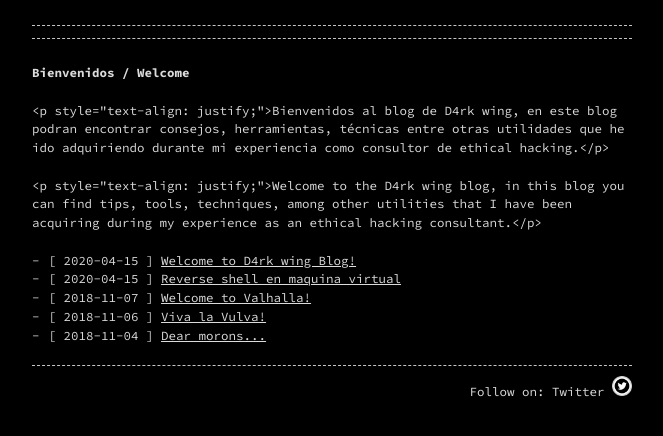
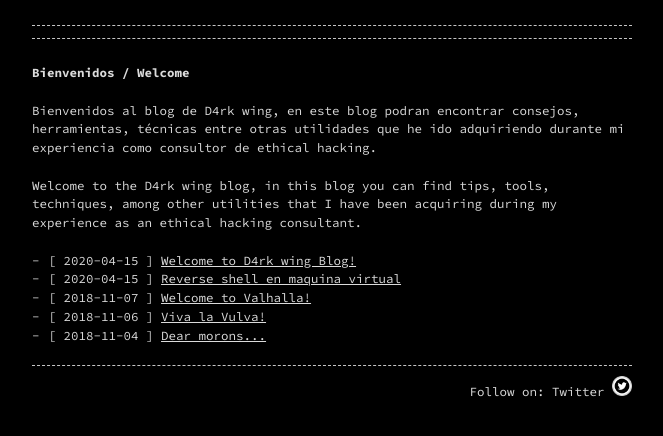
Before and after one commit to d4rk-wing/d4rkwz.github.io, a Jekyll site: the page built from index.md, in a window 1280 px wide. Shown: the top 436 px of the page, without its empty margins (308-971 px from the left). Built offline with Jekyll 4.4.1, drawn with Linux system fonts in a browser that asks for light colours.

Commit message:
Update index.md

```diff
--- a/index.md
+++ b/index.md
@@ -6,6 +6,6 @@ permalink: /
 
 # Bienvenidos / Welcome
 
-<br /><p style="text-align: justify;">Bienvenidos al blog de D4rk wing, en este blog podran encontrar consejos, herramientas, técnicas entre otras utilidades que he ido adquiriendo durante mi experiencia como consultor de ethical hacking.</p>
+<br />Bienvenidos al blog de D4rk wing, en este blog podran encontrar consejos, herramientas, técnicas entre otras utilidades que he ido adquiriendo durante mi experiencia como consultor de ethical hacking.
 
-<br /><p style="text-align: justify;">Welcome to the D4rk wing blog, in this blog you can find tips, tools, techniques, among other utilities that I have been acquiring during my experience as an ethical hacking consultant.</p>
+<br />Welcome to the D4rk wing blog, in this blog you can find tips, tools, techniques, among other utilities that I have been acquiring during my experience as an ethical hacking consultant.
```
